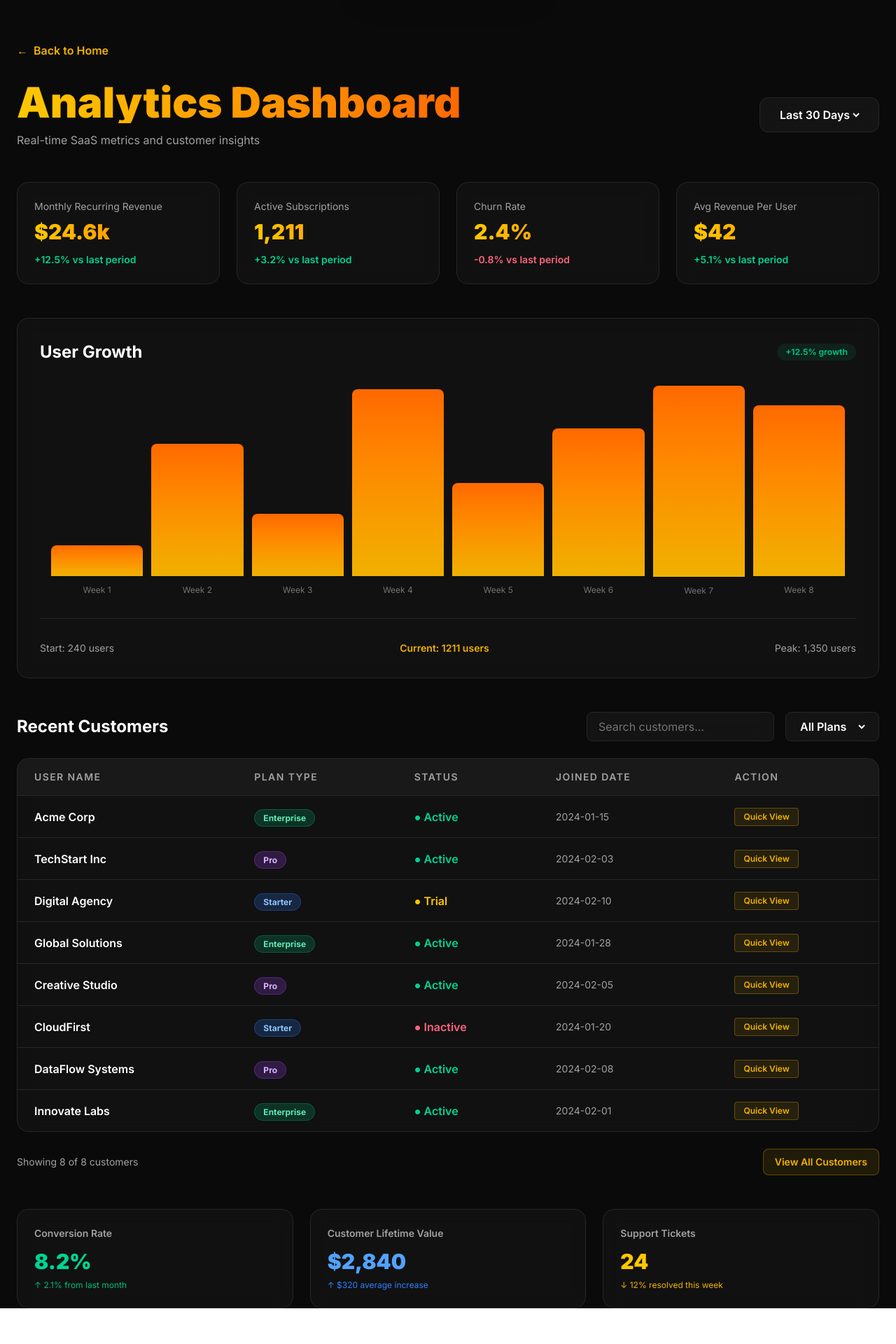
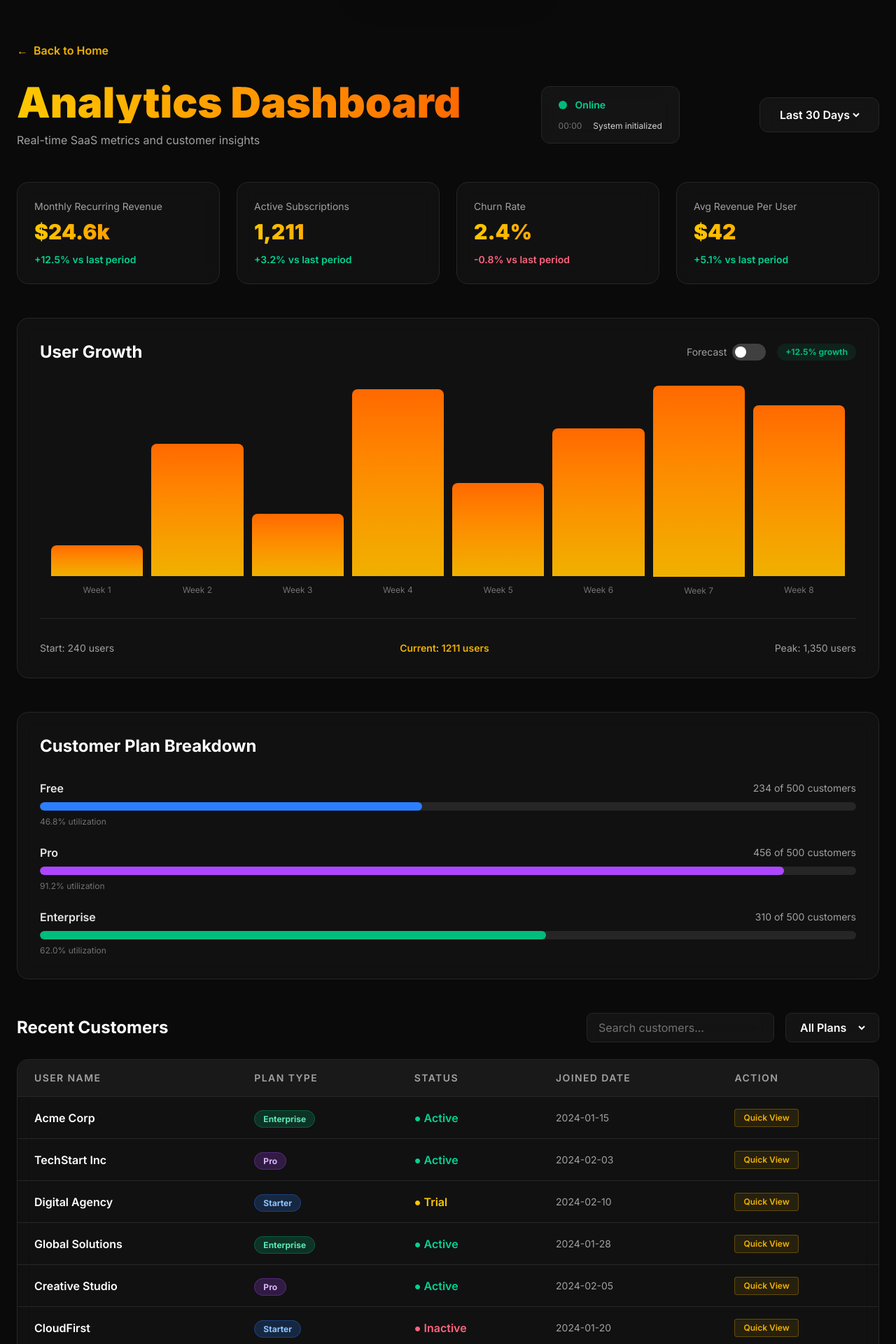
Before and after one commit to thrilshadow/my-portfolio, a Next.js app: page /projects/saas-dashboard in a window 1280 px wide. Shown: the part 100-2020 px from the top of the page at 70% size. Built offline with nearby package versions, Linux system fonts and the light colour scheme.

Commit message:
feat: add server health monitoring and revenue forecasting to saas demo

```diff
--- a/app/projects/saas-dashboard/page.tsx
+++ b/app/projects/saas-dashboard/page.tsx
@@ -88,6 +88,12 @@ export default function SaaSDashboard() {
   const [activeUsersValue, setActiveUsersValue] = useState(1204);
   const [chartAnimated, setChartAnimated] = useState(false);
 
+  // Enterprise features
+  const [showForecast, setShowForecast] = useState(false);
+  const [serverLogs, setServerLogs] = useState<{ id: number; message: string; time: string }[]>([{ id: 0, message: "System initialized", time: "00:00" }]);
+  const serverLogIdRef = useRef(0);
+  const [isExporting, setIsExporting] = useState(false);
+
   // Live data updates every 5 seconds
   useEffect(() => {
     const interval = setInterval(() => {
@@ -119,6 +125,22 @@ export default function SaaSDashboard() {
         addToast(`New Enterprise upgrade: ${company}`);
       }
     }, 12000);
+
+    return () => clearInterval(interval);
+  }, []);
+
+  // Server health monitor - ping log every 10 seconds
+  useEffect(() => {
+    const interval = setInterval(() => {
+      const pingTime = Math.floor(Math.random() * 50) + 10; // 10-60ms
+      const now = new Date();
+      const time = `${now.getHours().toString().padStart(2, '0')}:${now.getMinutes().toString().padStart(2, '0')}`;
+
+      setServerLogs((prev) => {
+        const updated = [{ id: ++serverLogIdRef.current, message: `Ping: ${pingTime}ms`, time }, ...prev.slice(0, 4)];
+        return updated;
+      });
+    }, 10000);
 
     return () => clearInterval(interval);
   }, []);
@@ -172,6 +194,21 @@ export default function SaaSDashboard() {
       detail: "Growing steadily month-over-month"
     },
   ];
+
+  // Plan breakdown data
+  const planBreakdown = [
+    { name: "Free", count: 234, total: 500, color: "bg-blue-500" },
+    { name: "Pro", count: 456, total: 500, color: "bg-purple-500" },
+    { name: "Enterprise", count: 310, total: 500, color: "bg-emerald-500" },
+  ];
+
+  // Handle report generation
+  const handleGenerateReport = async () => {
+    setIsExporting(true);
+    await new Promise(resolve => setTimeout(resolve, 2000));
+    setIsExporting(false);
+    addToast("Report Downloaded successfully!");
+  };
 
   const getPlanColor = (plan: string) => {
     switch (plan) {
@@ -230,6 +267,22 @@ export default function SaaSDashboard() {
             <p className="text-neutral-400">Real-time SaaS metrics and customer insights</p>
           </div>
 
+          {/* System Health Monitor */}
+          <div className="px-6 py-4 bg-neutral-900/80 border border-neutral-800 rounded-xl backdrop-blur-md w-fit">
+            <div className="flex items-center gap-3 mb-3">
+              <div className="w-3 h-3 bg-emerald-500 rounded-full animate-pulse"></div>
+              <span className="text-emerald-400 font-semibold text-sm">Online</span>
+            </div>
+            <div className="space-y-2 max-h-32 overflow-y-auto text-xs text-neutral-400">
+              {serverLogs.map((log) => (
+                <div key={log.id} className="flex justify-between gap-4">
+                  <span className="text-neutral-500">{log.time}</span>
+                  <span className="text-neutral-300">{log.message}</span>
+                </div>
+              ))}
+            </div>
+          </div>
+
           {/* Date Range Picker */}
           <div className="px-6 py-3 bg-neutral-900/80 border border-neutral-800 rounded-xl backdrop-blur-md w-fit">
             <select defaultValue="Last 30 Days" className="bg-transparent text-white font-semibold focus:outline-none cursor-pointer">
@@ -272,9 +325,23 @@ export default function SaaSDashboard() {
         <div className="bg-neutral-900/60 border border-neutral-800 rounded-2xl p-8 backdrop-blur-md">
           <div className="flex justify-between items-center mb-8">
             <h2 className="text-2xl font-bold">User Growth</h2>
-            <span className="text-emerald-500 font-bold bg-emerald-500/10 px-3 py-1 rounded-full text-xs">
-              +12.5% growth
-            </span>
+            <div className="flex items-center gap-4">
+              {/* Forecast Toggle */}
+              <div className="flex items-center gap-2">
+                <span className="text-sm text-neutral-400">Forecast</span>
+                <button
+                  onClick={() => setShowForecast(!showForecast)}
+                  className={`w-12 h-6 rounded-full transition-colors flex items-center px-1 ${
+                    showForecast ? 'bg-emerald-500' : 'bg-neutral-700'
+                  }`}
+                >
+                  <div className={`w-4 h-4 bg-white rounded-full transition-transform ${showForecast ? 'translate-x-6' : ''}`}></div>
+                </button>
+              </div>
+              <span className="text-emerald-500 font-bold bg-emerald-500/10 px-3 py-1 rounded-full text-xs">
+                +12.5% growth
+              </span>
+            </div>
           </div>
 
           {/* User Growth Bar Chart */}
@@ -307,6 +374,42 @@ export default function SaaSDashboard() {
             <span className="font-semibold text-yellow-500">Current: {activeUsersValue} users</span>
             <span>Peak: 1,350 users</span>
           </div>
+
+          {/* Forecast Visualization */}
+          {showForecast && (
+            <div className="mt-6 pt-6 border-t border-neutral-700">
+              <p className="text-sm text-neutral-400 mb-4">3-Month Forecast (15% monthly growth)</p>
+              <div className="space-y-2 text-sm">
+                <div className="flex justify-between items-center">
+                  <span className="text-neutral-400">Month 1</span>
+                  <div className="flex items-center gap-3">
+                    <div className="w-64 bg-neutral-800 rounded h-2 flex items-center" style={{ background: 'linear-gradient(90deg, rgba(34,197,94,0.3), rgba(34,197,94,0.1))' }}>
+                      <div style={{ width: '70%' }} className="h-full bg-emerald-500/50 rounded"></div>
+                    </div>
+                    <span className="text-emerald-400 font-semibold w-20">${(mrrValue * 1.15).toLocaleString(undefined, { maximumFractionDigits: 0 })}</span>
+                  </div>
+                </div>
+                <div className="flex justify-between items-center">
+                  <span className="text-neutral-400">Month 2</span>
+                  <div className="flex items-center gap-3">
+                    <div className="w-64 bg-neutral-800 rounded h-2 flex items-center" style={{ background: 'linear-gradient(90deg, rgba(34,197,94,0.3), rgba(34,197,94,0.1))' }}>
+                      <div style={{ width: '75%' }} className="h-full bg-emerald-500/50 rounded"></div>
+                    </div>
+                    <span className="text-emerald-400 font-semibold w-20">${(mrrValue * 1.32).toLocaleString(undefined, { maximumFractionDigits: 0 })}</span>
+                  </div>
+                </div>
+                <div className="flex justify-between items-center">
+                  <span className="text-neutral-400">Month 3</span>
+                  <div className="flex items-center gap-3">
+                    <div className="w-64 bg-neutral-800 rounded h-2 flex items-center" style={{ background: 'linear-gradient(90deg, rgba(34,197,94,0.3), rgba(34,197,94,0.1))' }}>
+                      <div style={{ width: '82%' }} className="h-full bg-emerald-500/50 rounded"></div>
+                    </div>
+                    <span className="text-emerald-400 font-semibold w-20">${(mrrValue * 1.52).toLocaleString(undefined, { maximumFractionDigits: 0 })}</span>
+                  </div>
+                </div>
+              </div>
+            </div>
+          )}
         </div>
 
         <style>{`
@@ -324,6 +427,32 @@ export default function SaaSDashboard() {
             }
           }
         `}</style>
+      </section>
+
+      {/* Plan Breakdown Section */}
+      <section className="px-6 max-w-7xl mx-auto mb-12">
+        <div className="bg-neutral-900/60 border border-neutral-800 rounded-2xl p-8 backdrop-blur-md">
+          <h2 className="text-2xl font-bold mb-8">Customer Plan Breakdown</h2>
+          <div className="space-y-6">
+            {planBreakdown.map((plan, index) => (
+              <div key={index} className="space-y-2">
+                <div className="flex justify-between items-center">
+                  <span className="font-semibold text-neutral-200">{plan.name}</span>
+                  <span className="text-sm text-neutral-400">{plan.count} of {plan.total} customers</span>
+                </div>
+                <div className="w-full bg-neutral-800 rounded-full h-3 overflow-hidden">
+                  <div
+                    className={`h-full ${plan.color} rounded-full transition-all duration-1000 ease-out`}
+                    style={{
+                      width: `${(plan.count / plan.total) * 100}%`,
+                    }}
+                  ></div>
+                </div>
+                <div className="text-xs text-neutral-500">{((plan.count / plan.total) * 100).toFixed(1)}% utilization</div>
+              </div>
+            ))}
+          </div>
+        </div>
       </section>
 
       {/* Recent Customers Section */}
@@ -446,10 +575,26 @@ export default function SaaSDashboard() {
             <p className="text-xs text-blue-500 mt-2">↑ $320 average increase</p>
           </div>
 
-          <div className="bg-neutral-900/60 border border-neutral-800 rounded-2xl p-6 backdrop-blur-md">
+          <div className="bg-neutral-900/60 border border-neutral-800 rounded-2xl p-6 backdrop-blur-md flex flex-col">
             <h3 className="text-neutral-400 text-sm font-semibold mb-3">Support Tickets</h3>
-            <p className="text-3xl font-black text-yellow-400">24</p>
-            <p className="text-xs text-yellow-500 mt-2">↓ 12% resolved this week</p>
+            <p className="text-3xl font-black text-yellow-400 mb-4">24</p>
+            <p className="text-xs text-yellow-500 mb-4">↓ 12% resolved this week</p>
+
+            {/* Generate Report Button */}
+            <button
+              onClick={handleGenerateReport}
+              disabled={isExporting}
+              className="mt-auto px-4 py-2 bg-yellow-500 text-black rounded-lg font-semibold hover:bg-yellow-400 transition disabled:opacity-50 disabled:cursor-not-allowed flex items-center justify-center gap-2"
+            >
+              {isExporting ? (
+                <>
+                  <div className="w-4 h-4 border-2 border-black border-t-transparent rounded-full animate-spin"></div>
+                  Processing...
+                </>
+              ) : (
+                "Generate Report"
+              )}
+            </button>
           </div>
         </div>
       </section>
```
